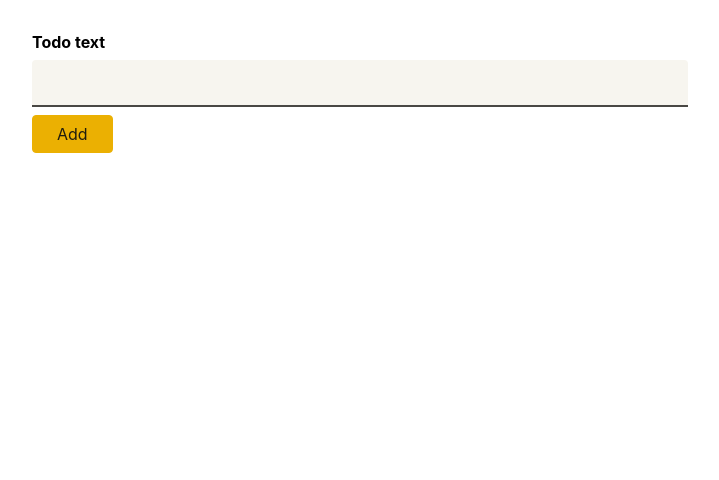
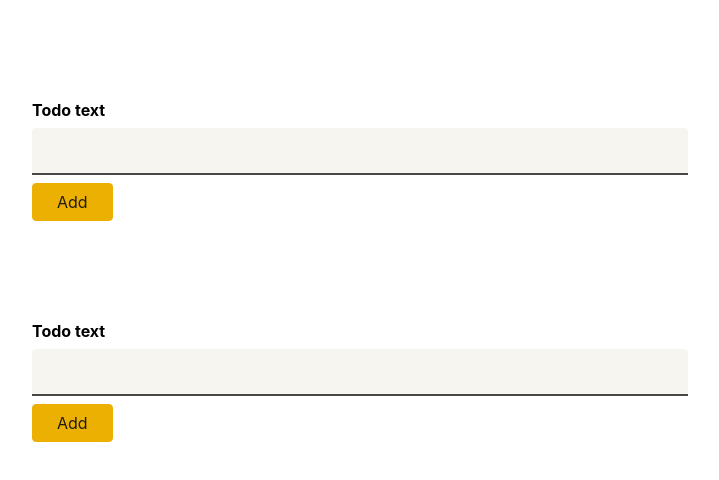
Before and after one commit to SAY10s/tsreact1, a React (Create React App) app: page / in a window 1280 px wide. Shown: the top 480 px of the page, without its empty margins (288-1007 px from the left). Built offline with nearby package versions, Linux system fonts and the light colour scheme.

Commit message:
ADD: outsource single todo list

```diff
--- a/src/App.tsx
+++ b/src/App.tsx
@@ -1,30 +1,10 @@
-import { useState } from "react";
-import NewTodo from "./components/NewTodo";
-import Todos from "./components/Todos";
-import Todo from "./models/todo";
+import TasksLayout from "./layouts/TasksLayout";
 
 function App() {
-  const [todos, setTodos] = useState<Todo[]>([]);
-
-  const addTodoHandler = (todoText: string) => {
-    const newTodo = new Todo(todoText);
-
-    setTodos((prevState) => {
-      return prevState.concat(newTodo);
-    });
-  };
-
-  const deleteTodoHandler = (test: string) => {
-    setTodos((prevState) => {
-      let newList = prevState.filter((element) => element.id !== test);
-      return newList;
-    });
-  };
-
   return (
     <div>
-      <NewTodo onAddTodo={addTodoHandler} />
-      <Todos items={todos} onDeleteTodo={deleteTodoHandler} />
+      <TasksLayout />
+      <TasksLayout />
     </div>
   );
 }
--- /dev/null
+++ b/src/layouts/TasksLayout.tsx
@@ -0,0 +1,33 @@
+import { useState } from "react";
+import NewTodo from "../components/NewTodo";
+import Todos from "../components/Todos";
+import Todo from "../models/todo";
+import Classes from "./tasksLayout.module.css";
+
+const TasksLayout = () => {
+  const [todos, setTodos] = useState<Todo[]>([]);
+
+  const addTodoHandler = (todoText: string) => {
+    const newTodo = new Todo(todoText);
+
+    setTodos((prevState) => {
+      return prevState.concat(newTodo);
+    });
+  };
+
+  const deleteTodoHandler = (test: string) => {
+    setTodos((prevState) => {
+      let newList = prevState.filter((element) => element.id !== test);
+      return newList;
+    });
+  };
+
+  return (
+    <div className={Classes.taskLayoutWrapper}>
+      <NewTodo onAddTodo={addTodoHandler} />
+      <Todos items={todos} onDeleteTodo={deleteTodoHandler} />
+    </div>
+  );
+};
+
+export default TasksLayout;
--- /dev/null
+++ b/src/layouts/tasksLayout.module.css
@@ -0,0 +1,3 @@
+.taskLayoutWrapper {
+  margin-top: 100px;
+}
```
